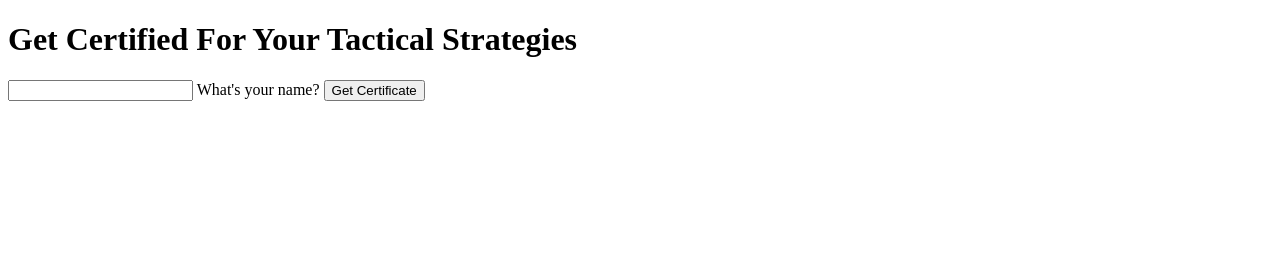
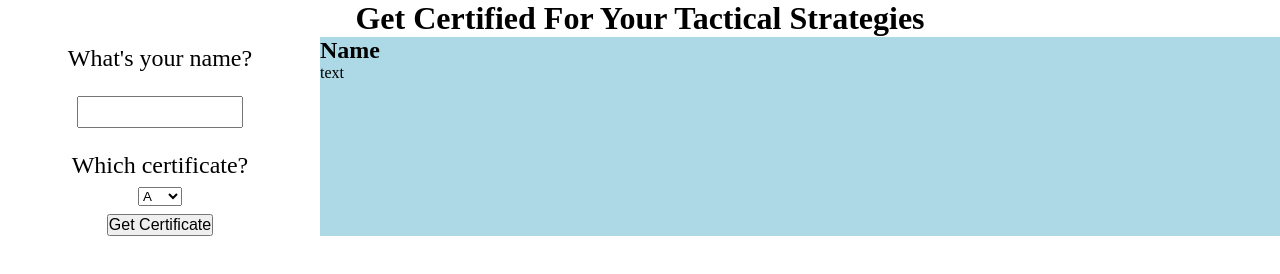
Before and after one commit to JackFranks23/Certified-Memes, a plain HTML site: page index.html in a window 1280 px wide. Drawn offline with Linux system fonts and the light colour scheme.

Commit message:
WOAAHH
🙏🙏🙏

```diff
--- a/index.html
+++ b/index.html
@@ -1,21 +1,36 @@
 <!DOCTYPE html>
 <html lang="en">
+
 <head>
   <meta charset="UTF-8">
   <meta name="viewport" content="width=device-width, initial-scale=1.0">
   <title>Document</title>
-    <link rel="stylesheet" src="style.css">
+  <link rel="stylesheet" href="style.css">
   <script href="certificate.js"></script>
 </head>
+
 <body>
   <header>
     <h1>Get Certified For Your Tactical Strategies</h1>
   </header>
-    <main>
-      <section>
-        <input type="text" name="Name" class="question" id="name"/>
+  <section class="pagewrapper">
+    <section class="left">
       <label for="name"><span>What's your name?</span></label>
-        <input type="submit" id="submitBtn" value="Get Certificate" onclick="print()"/>
+      <input type="text" name="Name" class="input" id="name" />
+      <label for="type"><span>Which certificate?</span></label>
+      <select name="type" id="type">
+        <option value="A">A</option>
+        <option value="B">B</option>
+        <option value="C">Mid</option>
+    </select>
+      <input type="submit" id="submitBtn" value="Get Certificate" onclick="certificate()" />
     </section>
-    </main>
+    <section class="right">
+      <div class="certificate">
+        <h2>Name</h2>
+        <p>text</p>
+      </div>
+    </section>
+  </section>
+
 </html>
--- a/style.css
+++ b/style.css
@@ -0,0 +1,38 @@
+* {
+    margin: 0;
+    padding: 0;
+}
+header {
+    display: flex;
+    justify-content: center;
+}
+.pagewrapper {
+    display: flex;
+
+}
+.left {
+    display: flex;
+    flex-direction: column;
+    align-items: center;
+    width: 25vw;
+}
+.right {
+    width: 75vw;
+    background-color: lightblue;
+}
+.input {
+ margin: 5%;
+ padding: 2%;
+ max-width: 150px;
+}
+label {
+    font-size: 24px;
+    padding-top: 1vh;
+    padding-bottom: 1vh;
+}
+select {
+    margin-bottom: 1vh;
+}
+#submitBtn {
+    font-size: 16px;
+}
```
Also changed, not shown: certificate.js (+62 -1 lines). Lines whose indentation alone changed are shown as unchanged.
